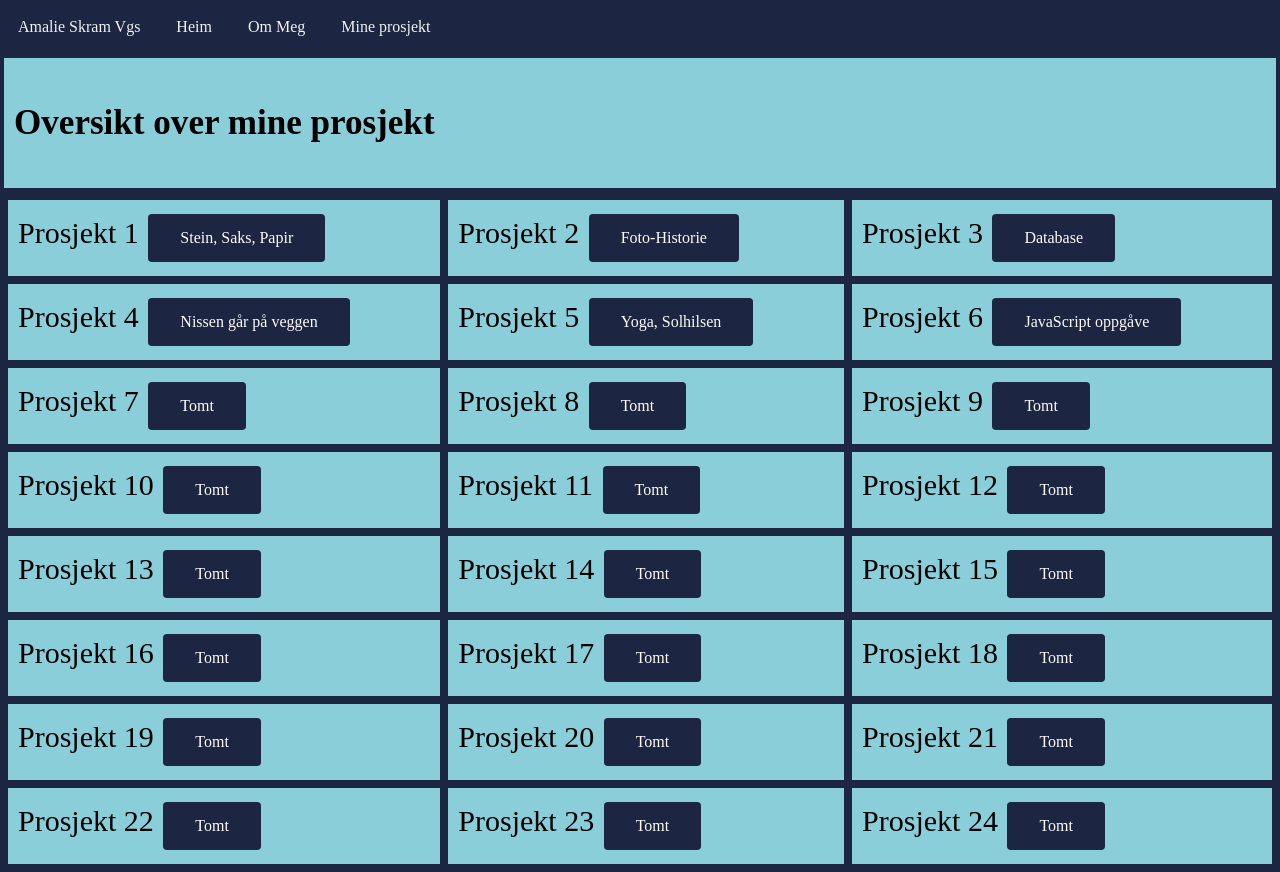
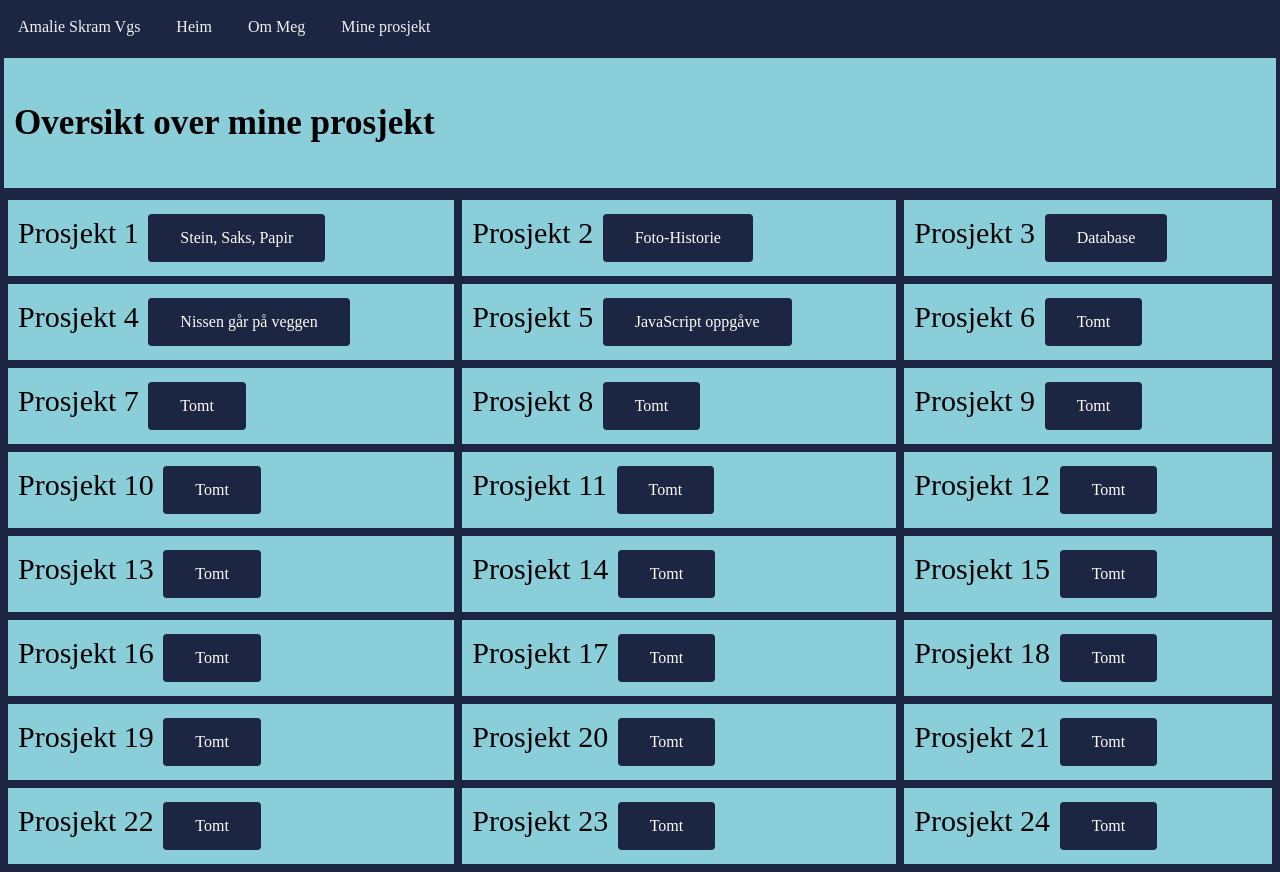
Before and after one commit to Selmsun/NY-ASVGS-prosjekt, a plain HTML site: page HTML/Mineprosjekt.html in a window 1280 px wide. Drawn offline with Linux system fonts and the light colour scheme.

Commit message:
Update Mineprosjekt.html

```diff
--- a/HTML/Mineprosjekt.html
+++ b/HTML/Mineprosjekt.html
@@ -24,12 +24,12 @@
   </div>
 
     <div class="grid-container">
-        <div class="grid-item">Prosjekt 1 <a href="../Stein saks papir/index steinsakspapir.html" class="button">Stein, Saks, Papir</a></div>
+                <div class="grid-item">Prosjekt 1 <a href="../Stein saks papir/index steinsakspapir.html" class="button">Stein, Saks, Papir</a></div>
         <div class="grid-item">Prosjekt 2 <a href="../fotohistorie/fotohistorie.html" class="button">Foto-Historie</a></div>
         <div class="grid-item">Prosjekt 3 <a href="../Database/Database.html" class="button">Database</a></div>
         <div class="grid-item">Prosjekt 4 <a href="../NissenGårPåVeggen/Nissen.html"class="button">Nissen går på veggen</a></div>
-        <div class="grid-item">Prosjekt 5 <a href="../Solhilsen/Solhilsen.html" class="button">Yoga, Solhilsen</a></div>
-        <div class="grid-item">Prosjekt 6 <a href="../JS/algoritme.html" class="button">JavaScript oppgåve</a></div>
+        <div class="grid-item">Prosjekt 5 <a href="../JS/algoritme.html" class="button">JavaScript oppgåve</a></div>
+        <div class="grid-item">Prosjekt 6 <a href="" class="button">Tomt</a></div>
         <div class="grid-item">Prosjekt 7 <a href="" class="button">Tomt</a></div>
         <div class="grid-item">Prosjekt 8 <a href="" class="button">Tomt</a></div>
         <div class="grid-item">Prosjekt 9 <a href="" class="button">Tomt</a></div>
```
